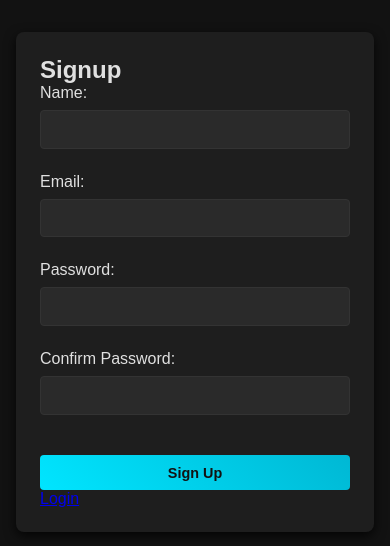
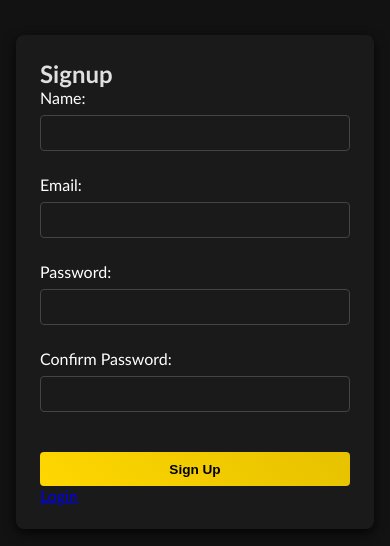
Before and after one commit to MohamedFazil89/PC-Build-Frontend, a React (Vite) app: page /signup in a window 390 px wide. Shown: the part 140-686 px from the top of the page. Built offline with nearby package versions, Linux system fonts and the light colour scheme.

Commit message:
Checkout page

```diff
--- a/package.json
+++ b/package.json
@@ -12,6 +12,7 @@
   "dependencies": {
     "@reduxjs/toolkit": "^2.6.1",
     "axios": "^1.8.4",
+    "nodemailer": "^6.10.0",
     "react": "^19.0.0",
     "react-dom": "^19.0.0",
     "react-redux": "^9.2.0",
--- a/src/Components/CheckOut.jsx
+++ b/src/Components/CheckOut.jsx
@@ -1,40 +1,98 @@
-// Checkout.js
+import React, { useState } from "react";
 import { useSelector } from "react-redux";
-import "./styles/CheckOut.css"
+import axios from "axios";
+import "./styles/CheckOut.css";
 
 export default function Checkout() {
     const selectedComponents = useSelector((state) => state.component.selectedComponents);
+    const [formData, setFormData] = useState({
+        name: "",
+        address: "",
+        email: "",
+    });
+    const [message, setMessage] = useState("");
+
+    // Handle input change for form fields
+    const handleChange = (e) => {
+        setFormData({
+            ...formData,
+            [e.target.name]: e.target.value,
+        });
+    };
+
+    // Handle form submission and send data to backend
+    const handleSubmit = async (e) => {
+        e.preventDefault();
+        try {
+            const response = await axios.post("http://localhost:5000/user/ShippingDetails", {
+                ...formData,
+                selectedComponents,
+            });
+            console.log("Order placed:", response.data);
+            setMessage("Order placed successfully!");
+            setFormData({
+                name: "",
+                address: "",
+                email: "",
+            })
+        } catch (error) {
+            console.error("Error placing order:", error);
+            setMessage("Error placing order. Please try again.");
+        }
+    };
 
     return (
         <div className="checkout-container">
             <h2>Checkout Page</h2>
-      <div className="selected-components ">
+            <div className="selected-components">
                 <h3>Your Selected Components:</h3>
                 <ul>
                     {selectedComponents.map((component) => (
-            <li key={component.id}>{component.title} - ₹{component.price}</li>
+                        <li key={component.id}>
+                            {component.title} - ₹{component.price}
+                        </li>
                     ))}
                 </ul>
             </div>
-      <div className="shipping-details ">
+            <div className="shipping-details">
                 <h3>Shipping Details</h3>
-        <form>
-          <div>
+                <form onSubmit={handleSubmit}>
+                    <div className="form-field">
                         <label>Name:</label>
-            <input type="text" name="name" required />
+                        <input
+                            type="text"
+                            name="name"
+                            required
+                            onChange={handleChange}
+                            value={formData.name}
+                        />
                     </div>
-          <div>
+                    <div className="form-field">
                         <label>Shipping Address:</label>
-            <input type="text" name="address" required />
+                        <input
+                            type="text"
+                            name="address"
+                            required
+                            onChange={handleChange}
+                            value={formData.address}
+                        />
                     </div>
-          <div>
+                    <div className="form-field">
                         <label>Email:</label>
-            <input type="email" name="email" required />
+                        <input
+                            type="email"
+                            name="email"
+                            required
+                            onChange={handleChange}
+                            value={formData.email}
+                        />
                     </div>
-          {/* Add more fields as needed */}
-          <button type="submit">Place Order</button>
+                    <button type="submit" className="submit-button">
+                        Place Order
+                    </button>
                 </form>
             </div>
+            {message && <p className="order-message">{message}</p>}
         </div>
     );
 }
--- a/src/Components/styles/CheckOut.css
+++ b/src/Components/styles/CheckOut.css
@@ -5,18 +5,25 @@
     box-sizing: border-box;
   }
 
-  /* Base Styles */
-  body {
-    font-family: Arial, sans-serif;
-    background-color: #000;
-    color: #FFD700; /* Vibrant gold for text */
+  /* Root Variables for Theme (using a bold black & yellow theme) */
+  :root {
+    --bg-color: #000;
+    --form-bg: #1a1a1a;
+    --primary-yellow: #ffd700;
+    --primary-yellow-dark: #e6c200;
+    --text-light: #ffffff;
+    --border-radius: 8px;
+    --transition-speed: 0.3s;
   }
 
-  /* Checkout Container */
+  /* Checkout Page Container */
   .checkout-container {
+    background-color: var(--bg-color);
+    color: var(--text-light);
+    min-height: 100vh;
+    padding: 2rem;
     max-width: 1200px;
-    margin: 0 auto;
-    padding: 2rem;
+    margin: auto;
   }
 
   /* Headings */
@@ -24,25 +31,26 @@
     text-align: center;
     font-size: 2.5rem;
     margin-bottom: 1.5rem;
-    color: #FFD700;
   }
 
   .checkout-container h3 {
     font-size: 1.8rem;
     margin-bottom: 1rem;
-    color: #FFD700;
+    text-align: center;
+    color: var(--primary-yellow);
   }
 
   /* Selected Components Section */
   .selected-components {
-    background-color: #1a1a1a;
+    background-color: var(--form-bg);
     padding: 1rem;
-    border-radius: 8px;
+    border-radius: var(--border-radius);
     margin-bottom: 2rem;
   }
 
   .selected-components ul {
     list-style: none;
+    padding: 0;
   }
 
   .selected-components li {
@@ -54,9 +62,9 @@
 
   /* Shipping Details Form Section */
   .shipping-details {
-    background-color: #1a1a1a;
-    padding: 1.5rem;
-    border-radius: 8px;
+    background-color: var(--form-bg);
+    padding: 2rem;
+    border-radius: var(--border-radius);
     margin-bottom: 2rem;
   }
 
@@ -66,42 +74,53 @@
     gap: 1rem;
   }
 
-  .shipping-details label {
+  .form-field label {
     font-size: 1rem;
-    margin-bottom: 0.3rem;
-    color: #FFD700;
+    margin-bottom: 0.5rem;
+    color: var(--text-light);
   }
 
-  .shipping-details input {
-    padding: 0.35rem;
+  .form-field input {
+    width: 100%;
+    padding: 0.75rem;
+    border: 1px solid #444;
+    border-radius: 4px;
     font-size: 1rem;
-    border: 1px solid #333;
-    border-radius: 4px;
-    background-color: #000;
-    color: #FFD700;
-    transition: border-color 0.3s ease;
-
+    background-color: var(--form-bg);
+    color: var(--text-light);
+    transition: border-color var(--transition-speed) ease, box-shadow var(--transition-speed) ease;
   }
 
-  .shipping-details input:focus {
-    border-color: #FFD700;
+  .form-field input:focus {
+    border-color: var(--primary-yellow);
+    box-shadow: 0 0 0 2px rgba(255, 215, 0, 0.3);
     outline: none;
   }
 
   /* Submit Button */
-  .shipping-details button {
+  .submit-button {
+    width: 100%;
     padding: 0.75rem;
-    font-size: 1rem;
-    background-color: #FFD700;
-    color: #000;
+    background: linear-gradient(45deg, var(--primary-yellow), var(--primary-yellow-dark));
     border: none;
     border-radius: 4px;
+    color: var(--bg-color);
+    font-size: 1rem;
+    font-weight: bold;
     cursor: pointer;
-    transition: background-color 0.3s ease;
+    transition: background 0.3s ease;
   }
 
-  .shipping-details button:hover {
-    background-color: #FFC107;
+  .submit-button:hover {
+    background: linear-gradient(45deg, var(--primary-yellow-dark), var(--primary-yellow));
+  }
+
+  /* Order Message */
+  .order-message {
+    text-align: center;
+    font-size: 1rem;
+    margin-top: 1.5rem;
+    color: var(--primary-yellow);
   }
 
   /* Responsive Adjustments */
@@ -109,7 +128,7 @@
   /* Tablets (max-width: 768px) */
   @media (max-width: 768px) {
     .checkout-container {
-      padding: 1rem;
+      padding: 1.5rem;
     }
     .checkout-container h2 {
       font-size: 2rem;
@@ -117,33 +136,32 @@
     .checkout-container h3 {
       font-size: 1.6rem;
     }
-    .selected-components li {
+    .selected-components li,
+    .form-field input,
+    .submit-button {
       font-size: 0.9rem;
-    }
-    .shipping-details input {
       padding: 0.65rem;
-      font-size: 0.9rem;
-    }
-    .shipping-details button {
-      padding: 0.65rem;
-      font-size: 0.9rem;
     }
   }
 
   /* Mobile Devices (max-width: 480px) */
   @media (max-width: 480px) {
+    .checkout-container {
+      padding: 1rem;
+    }
     .checkout-container h2 {
       font-size: 1.8rem;
     }
     .checkout-container h3 {
       font-size: 1.4rem;
     }
-    .selected-components li {
-      font-size: 0.8rem;
+    .selected-components li,
+    .form-field input,
+    .submit-button {
+      font-size: 0.85rem;
+      padding: 0.6rem;
     }
-    .shipping-details label,
-    .shipping-details input,
-    .shipping-details button {
-      font-size: 0.8rem;
+    .order-message {
+      font-size: 0.9rem;
     }
   }
```
Also changed, not shown: 1 other file (tests, documents, lock files or other folders). Lines whose indentation alone changed are shown as unchanged.
